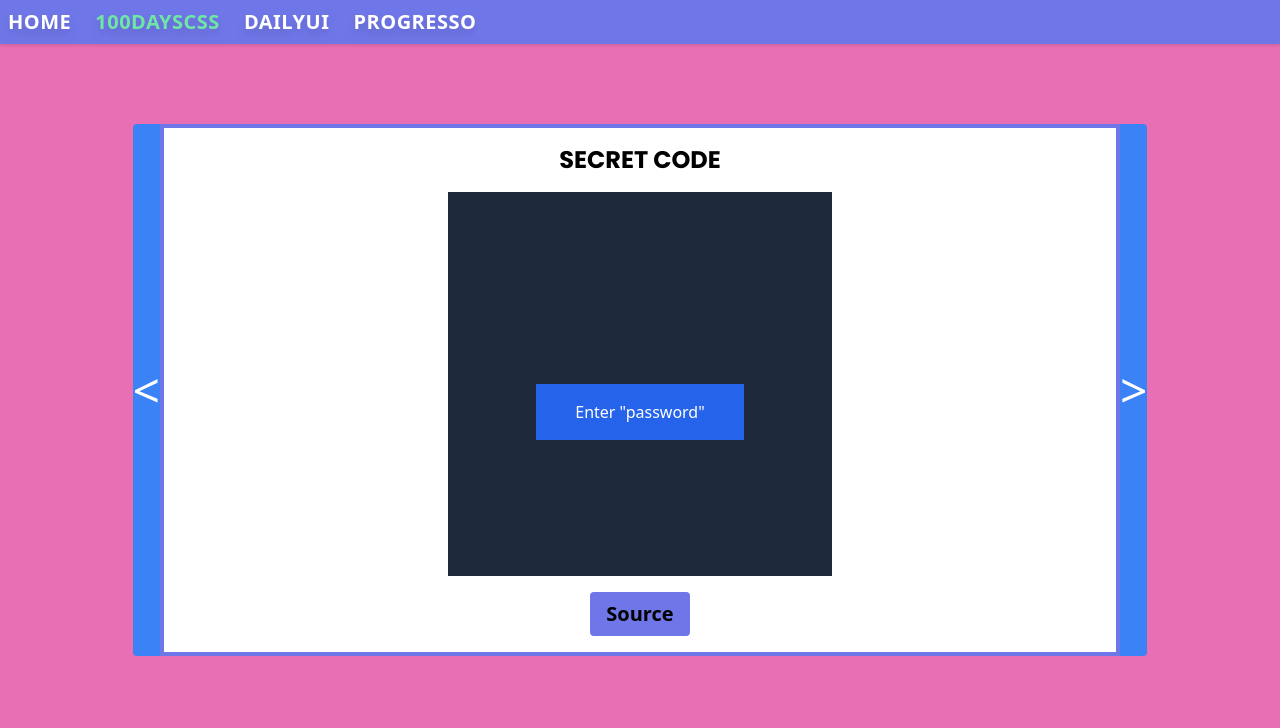
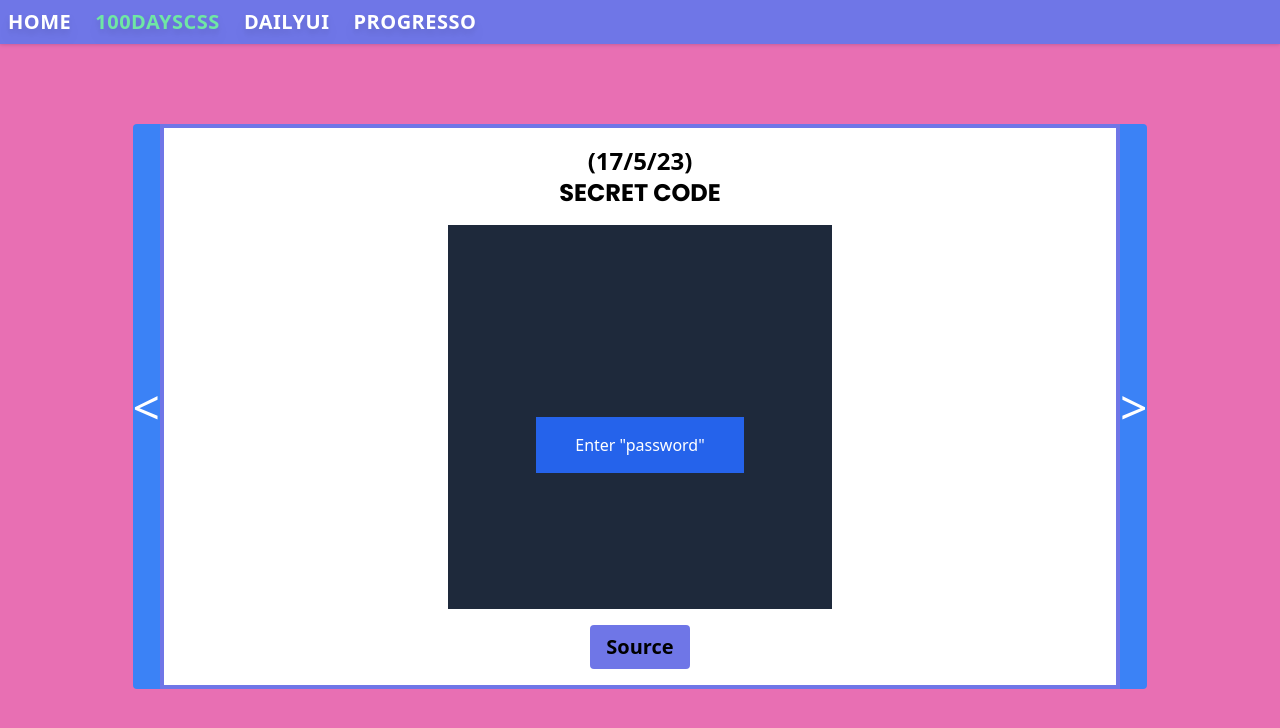
Before and after one commit to Marco-A-C-Pereira/100-Days-CSS, a React (Vite) app: page /100DaysCSS/15 in a window 1280 px wide. Shown: the top 728 px of the page. Built offline with nearby package versions, Linux system fonts and the light colour scheme; the HTML template or start-up script is replaced by a standard one; a web font is replaced by a local one.

Commit message:
Added dates to latest completed challanges

```diff
--- a/src/components/100Days/Day-15/SecretKey.jsx
+++ b/src/components/100Days/Day-15/SecretKey.jsx
@@ -16,7 +16,12 @@ export default function SecretKey() {
 
 	return (
 		<Frame>
-			<SectionTitle>Secret code</SectionTitle>
+			<SectionTitle>
+				<p className='leading-snug font-sans font-bold'>
+					(17/5/23)
+				</p>
+				Secret code
+			</SectionTitle>
 			<main
 				className={`h-96 w-96 ${
 					isPassword
--- a/src/components/100Days/Day-16/MotionBlur.jsx
+++ b/src/components/100Days/Day-16/MotionBlur.jsx
@@ -8,7 +8,12 @@ export default function MotionBlur() {
 
 	return (
 		<Frame>
-			<SectionTitle>MotionBlur</SectionTitle>
+			<SectionTitle>
+				<p className='leading-snug font-sans font-bold'>
+					(18/5/23)
+				</p>
+				MotionBlur
+			</SectionTitle>
 			<main className='w-96 h-96 bg-red-300 p-8 flex items-center justify-center '>
 				<section className='relative w-full'>
 					<OuterCircle>
--- a/src/pages/Hdayscss.jsx
+++ b/src/pages/Hdayscss.jsx
@@ -89,7 +89,7 @@ export default function Hdayscss() {
 					</ShowcaseItem>
 					<ShowcaseItem
 						url='16'
-						isCompleted={false}>
+						isCompleted={true}>
 						Dia 16: MotionBlur
 					</ShowcaseItem>
 				</div>
```
